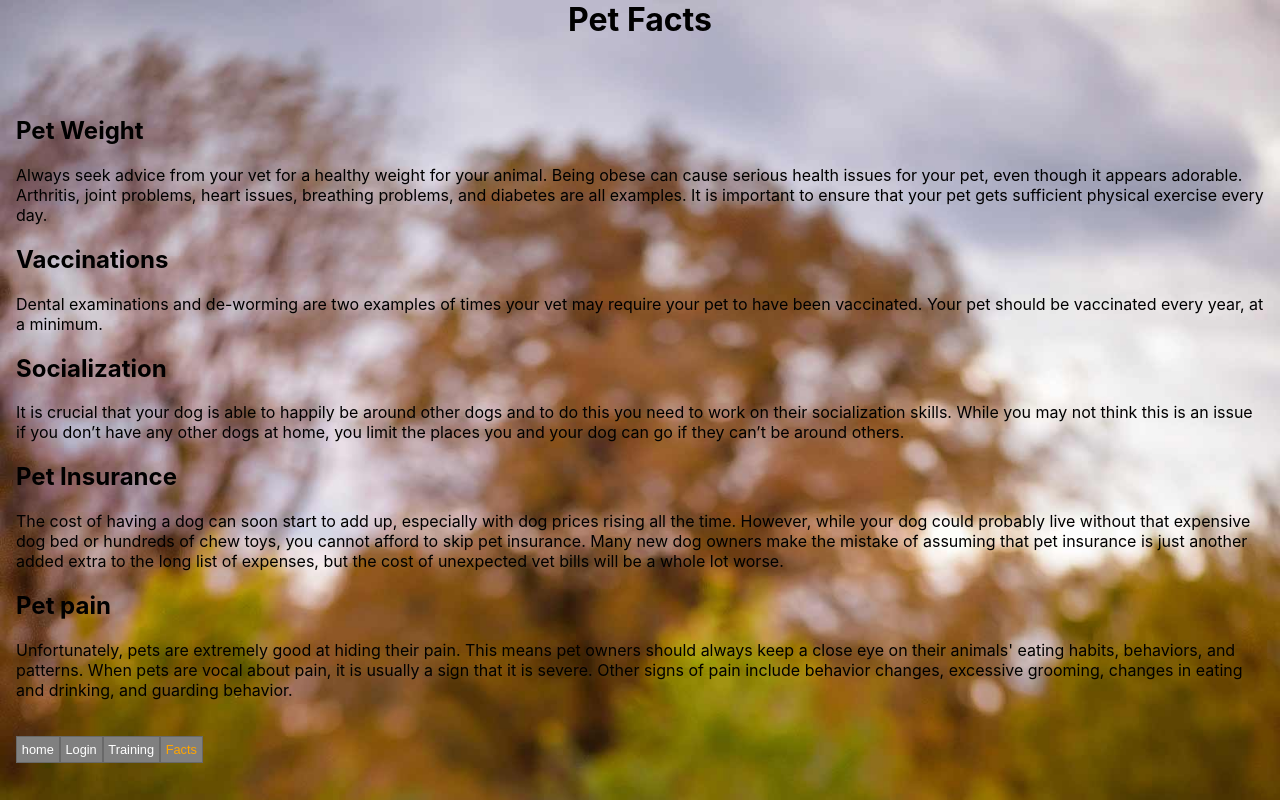
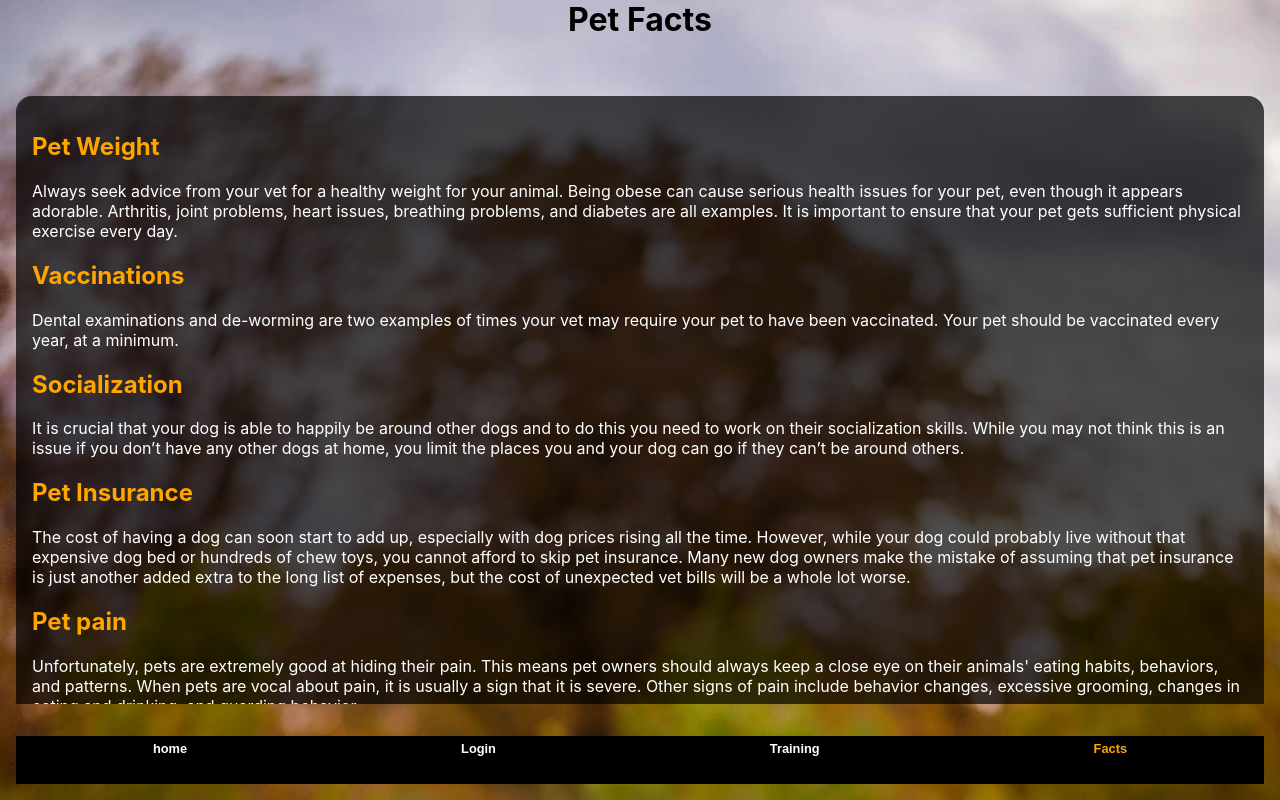
Before and after one commit to Bark-Base/FE-bark-base, a React (Create React App) app: page /facts in a window 1280 px wide. Built offline with nearby package versions, Linux system fonts and the light colour scheme; no server answers.

Commit message:
added some styling and rendering changes

```diff
--- a/src/components/Layout/Template.css
+++ b/src/components/Layout/Template.css
@@ -19,3 +19,7 @@
  font-weight: 700;
  text-align: center;
 }
+
+.template-view footer {
+    background-color: black;
+}
--- a/src/components/NavigationBar/NavigationBar.css
+++ b/src/components/NavigationBar/NavigationBar.css
@@ -1,13 +1,22 @@
 
 
-.horizontal-nav2 button {
+.horizontal-nav button {
 font-size: .8rem;
-background-color: gray;
+font-weight: bolder;
+/* background-color: gray; */
 color: white;
 padding: .3rem;
-border: 1px solid dimgray;
+/* border: 1px solid dimgray; */
+border: none;
+background-color: black;
 }
 
 .active button {
     color: orange;
 }
+
+.horizontal-nav {
+    display: flex;
+    justify-content: space-around;
+    align-items: center;
+}
--- a/src/components/NavigationBar/NavigationBar.jsx
+++ b/src/components/NavigationBar/NavigationBar.jsx
@@ -16,7 +16,7 @@ export default function NavigationBar() {
 
 
   return (
-    <section className="horizontal-nav2">
+    <section className="horizontal-nav">
 <NavLink exact to="/">
     <button>home</button>
   </NavLink>
--- a/src/components/PetDetail/PetDetail.css
+++ b/src/components/PetDetail/PetDetail.css
@@ -0,0 +1,16 @@
+.not-editing {
+    display: flex;
+    flex-direction: column;
+}
+.is-editing {
+    display: flex;
+    flex-direction: column;
+}
+.not-editing input{
+    background-color:rgba(11, 11, 11, 0);
+border: none;
+color: black;
+}
+.is-editing input{
+    background-color: white;
+}
--- a/src/components/PetDetail/PetDetail.jsx
+++ b/src/components/PetDetail/PetDetail.jsx
@@ -1,5 +1,6 @@
 import { useEffect, useState } from "react";
 import Accordion from "../Accordion/Accordion";
+import './PetDetail.css'
 
 export default function PetDetail({ handleSubmit, currentPet }) {
   const [updatedPet, setUpdatedPet] = useState(currentPet);
@@ -37,18 +38,26 @@ export default function PetDetail({ handleSubmit, currentPet }) {
     setWalker({ ...currentPet.contacts[2], type: "walker" });
   }, [currentPet.contacts, currentPet]);
 
+  const cancelEdit = () => {
+    setUpdatedPet(currentPet)
+    setVet(currentPet.contacts[0])
+    setWalker(currentPet.contacts[2])
+    setTrainer(currentPet.contacts[1])
+    setEditing(false);
+  }
+
   return (
-    <form
+    <form className={!editing ? 'not-editing':'is-editing'}
       onSubmit={(e) =>
         handleSubmit(e, { ...updatedPet, contacts: [vet, trainer, walker] })
       }
-      style={{ display: "flex", flexDirection: "column" }}
     >
+      {editing &&
       <label>
         Name
         <input
           type="text"
-          // placeholder={updatedPet.name}
+          readOnly={!editing}
           value={updatedPet.name}
           onChange={(e) =>
             setUpdatedPet((previousState) => {
@@ -57,12 +66,12 @@ export default function PetDetail({ handleSubmit, currentPet }) {
           }
         />
       </label>
-
+}
       <label>
         Birthday
         <input
           type="date"
-          // placeholder='birthday'
+          readOnly={!editing}
           value={updatedPet.birthday}
           onChange={(e) =>
             setUpdatedPet((previousState) => {
@@ -78,6 +87,7 @@ export default function PetDetail({ handleSubmit, currentPet }) {
             <input
               type="text"
               id={vet.name}
+              readOnly={!editing}
               placeholder="vet name"
               value={vet.name}
               onChange={(e) =>
@@ -89,6 +99,7 @@ export default function PetDetail({ handleSubmit, currentPet }) {
             <input
               type="email"
               id={vet.email}
+              readOnly={!editing}
               placeholder="email"
               value={vet.email}
               onChange={(e) =>
@@ -100,6 +111,7 @@ export default function PetDetail({ handleSubmit, currentPet }) {
             <input
               type="text"
               id={vet.phone}
+              readOnly={!editing}
               placeholder="phone"
               value={vet.phone}
               onChange={(e) =>
@@ -111,6 +123,7 @@ export default function PetDetail({ handleSubmit, currentPet }) {
             <input
               type="text"
               id={vet.address}
+              readOnly={!editing}
               placeholder="address"
               value={vet.address}
               onChange={(e) =>
@@ -129,6 +142,7 @@ export default function PetDetail({ handleSubmit, currentPet }) {
             <input
               type="text"
               id={trainer.name}
+              readOnly={!editing}
               placeholder="name"
               value={trainer.name}
               onChange={(e) =>
@@ -140,6 +154,7 @@ export default function PetDetail({ handleSubmit, currentPet }) {
             <input
               type="email"
               id={trainer.email}
+              readOnly={!editing}
               placeholder="email"
               value={trainer.email}
               onChange={(e) =>
@@ -151,6 +166,7 @@ export default function PetDetail({ handleSubmit, currentPet }) {
             <input
               type="text"
               id={trainer.phone}
+              readOnly={!editing}
               placeholder="phone"
               value={trainer.phone}
               onChange={(e) =>
@@ -162,6 +178,7 @@ export default function PetDetail({ handleSubmit, currentPet }) {
             <input
               type="text"
               id={trainer.address}
+              readOnly={!editing}
               placeholder="address"
               value={trainer.address}
               onChange={(e) =>
@@ -180,6 +197,7 @@ export default function PetDetail({ handleSubmit, currentPet }) {
             <input
               type="text"
               id={walker.name}
+              readOnly={!editing}
               placeholder="name"
               value={walker.name}
               onChange={(e) =>
@@ -191,6 +209,7 @@ export default function PetDetail({ handleSubmit, currentPet }) {
             <input
               type="email"
               id={walker.email}
+              readOnly={!editing}
               placeholder="email"
               value={walker.email}
               onChange={(e) =>
@@ -202,6 +221,7 @@ export default function PetDetail({ handleSubmit, currentPet }) {
             <input
               type="text"
               id={walker.phone}
+              readOnly={!editing}
               placeholder="phone"
               value={walker.phone}
               onChange={(e) =>
@@ -213,6 +233,7 @@ export default function PetDetail({ handleSubmit, currentPet }) {
             <input
               type="text"
               id={walker.address}
+              readOnly={!editing}
               placeholder="address"
               value={walker.address}
               onChange={(e) =>
@@ -224,13 +245,20 @@ export default function PetDetail({ handleSubmit, currentPet }) {
           </>
         }
       />
+
+      {!editing && (
         <button type="button" onClick={() => setEditing(true)}>
           Edit Pet
         </button>
-      <button type="button">Cancel</button>
+      )}
+
+      {editing && <button type="button" onClick={() => cancelEdit()}>Cancel</button>}
+
+      {editing && (
         <button type="submit" value="submit">
           Update {currentPet.name}
         </button>
+      )}
     </form>
   );
 }
--- a/src/components/YouTube/YoutubeEmbed.jsx
+++ b/src/components/YouTube/YoutubeEmbed.jsx
@@ -4,7 +4,8 @@ import PropTypes from "prop-types";
 const YoutubeEmbed = ({ embedId }) => (
   <div className="video-responsive">
     <iframe
-      width="95%"
+      width="100%"
+      loading="lazy"
       height="auto"
       src={`https://www.youtube.com/embed/${embedId}`}
       frameBorder="0"
--- a/src/views/Contacts/Contacts.jsx
+++ b/src/views/Contacts/Contacts.jsx
@@ -26,6 +26,7 @@ export default function Contacts() {
                 {contact.name}
               </p>
               <p className="contact-field">{contact?.phone}</p>
+              <p className="contact-field">{contact?.email}</p>
               <p className="contact-field">{contact?.address}</p>
             </div>
           ))
--- a/src/views/Facts/Facts.css
+++ b/src/views/Facts/Facts.css
@@ -1,3 +1,16 @@
 /* .facts-view {
     overflow-y: scroll;
 } */
+
+.facts-view {
+    background-color: rgba(1, 1, 1, .7);
+    /* background-color: rgba(255, 255, 255, .7); */
+    padding: 1rem;
+    color: white;
+    border-radius: 1rem;
+}
+
+.facts-view h2 {
+    color: orange;
+    /* color: brown; */
+}
--- a/src/views/Pets/Pets.css
+++ b/src/views/Pets/Pets.css
@@ -0,0 +1,4 @@
+.selectedPet {
+    background-color: black;
+    color: orange
+}
--- a/src/views/Pets/Pets.jsx
+++ b/src/views/Pets/Pets.jsx
@@ -33,7 +33,11 @@ export default function Pets() {
       {allPets
         .sort((a, b) => a.petId - b.petId)
         .map((pet, index) => (
-          <button key={pet.petId} onClick={() => handleClick(index)}>
+          <button
+            key={pet.petId}
+            className={index === i ? "selectedPet" : "unselectedPet"}
+            onClick={() => handleClick(index)}
+          >
             {pet.name}
           </button>
         ))}
```
Lines whose indentation alone changed are shown as unchanged.
